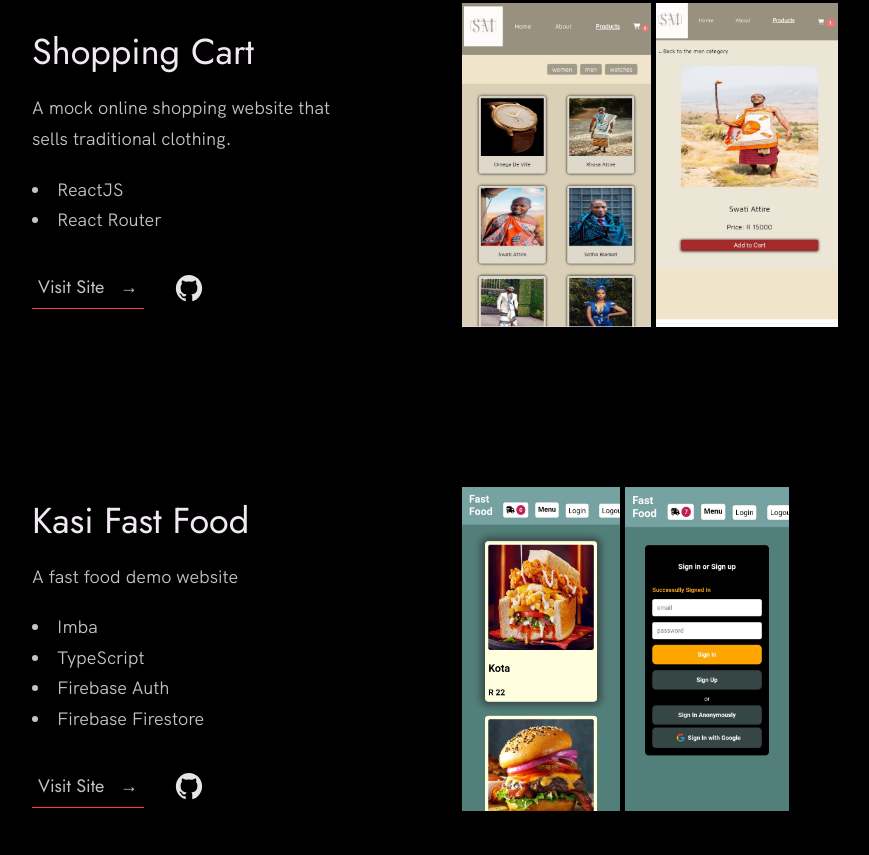
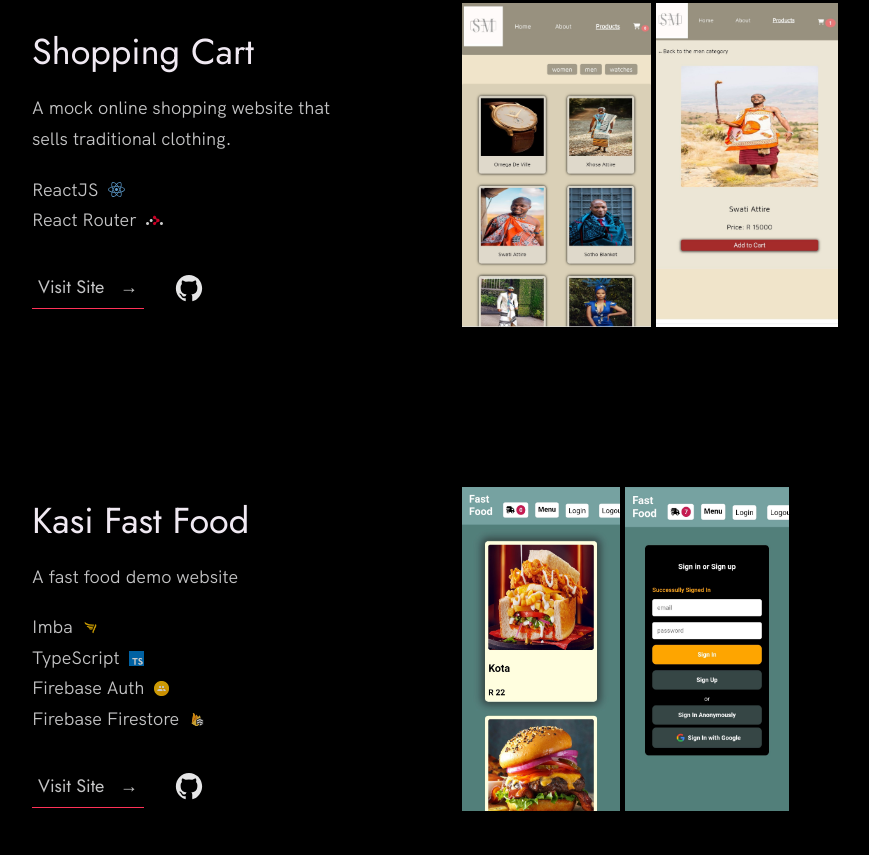
Before and after one commit to vusiSiya/my-portfolio, a plain HTML site: page index.html in a window 1280 px wide. Shown: the part 1065-1920 px from the top of the page, without its empty margins (58-927 px from the left). Drawn offline with nearby package versions, Linux system fonts and the light colour scheme.

Commit message:
adding icons

```diff
--- a/index.css
+++ b/index.css
@@ -441,6 +441,21 @@ body:not(.user-is-tabbing) a:focus {
 /* ----- Work ----- */
 /* --------------------------------------- */
 
+ul > li {
+    display: flex;
+    gap: 10px;
+    align-items: center;
+}
+li > img {
+    height: fit-content;
+}
+
+/* img.rr {
+    background-color: white;
+    border-radius: .25rem;
+    margin-left: .2em;
+} */
+
 .work__box {
     display: flex;
     align-items: center;
--- a/index.html
+++ b/index.html
@@ -4,6 +4,7 @@
 
 <head>
   <link rel="stylesheet" href="https://cdnjs.cloudflare.com/ajax/libs/normalize/8.0.1/normalize.css">
+  <link rel="stylesheet" href="https://cdnjs.cloudflare.com/ajax/libs/font-awesome/6.6.0/css/all.min.css" integrity="sha512-Kc323vGBEqzTmouAECnVceyQqyqdsSiqLQISBL29aUW4U/M7pSPA/gEUZQqv1cwx4OnYxTxve5UMg5GT6L4JJg==" crossorigin="anonymous" referrerpolicy="no-referrer" />
   <meta charset="UTF-8" />
   <meta name="viewport" content="width=device-width, initial-scale=1.0" />
   <link rel="shortcut icon" type="image/png" href="./images/favicon.png" />
--- a/index.js
+++ b/index.js
@@ -51,6 +51,10 @@ const projects = Object.freeze([
     name: "Shopping Cart",
     description: "A mock online shopping website that sells traditional clothing.",
     tools: ["ReactJS", "React Router"],
+    icons: [
+      `<img src="./images/react.svg" class="fa-fade" width="17">`,
+      `<img src="./images/react-router.svg" class="fa-fade rr" width="17">`,
+    ],
     images: ["./images/products-page.jpg", "./images/product-detail-page.jpg"],
     siteLink: "https://siya-shopping-cart.netlify.app",
     githubLink: "https://github.com/vusiSiya/Online-Shopping-Store"
@@ -60,6 +64,12 @@ const projects = Object.freeze([
     name: "Kasi Fast Food",
     description: "A fast food demo website",
     tools: ["Imba","TypeScript", "Firebase Auth", "Firebase Firestore"],
+    icons: [
+      `<img src="./images/imba-logo.webp" class="fa-fade" width="15" >`,
+      `<img src="./images/typescript.svg" class="fa-fade" width="15">`,
+      `<img src="./images/firebase-auth.webp" class="fa-fade" width="15">`,
+      `<img src="./images/firebase-firestore.svg" class="fa-fade" width="15">`,
+    ],
     images: ["./images/kasi-menu.jpg", "./images/kasi-login.jpg" ],
     siteLink: "https://kasi-fast-food.netlify.app",
     githubLink: "https://github.com/vusiSiya/kasi-fast-food"
@@ -74,7 +84,10 @@ workContainer.innerHTML = projects.map((project) =>{
           <p>${project.description}</p>
 
           <ul class="work__list">
-            ${project.tools.map(tool=> `<li>${tool}</li>`).join("")}
+            ${project.tools.map((tool, i)=> `<li>
+                ${tool + " " + project?.icons[i]}
+              </li>`
+            ).join("")}
           </ul>
 
           <div class="work__links">
```
Also changed, not shown: images/firebase-auth.webp (added), images/firebase-firestore.svg (added), images/imba-logo.webp (added), images/react-router.svg (added), images/react.svg (added), images/typescript.svg (added).
